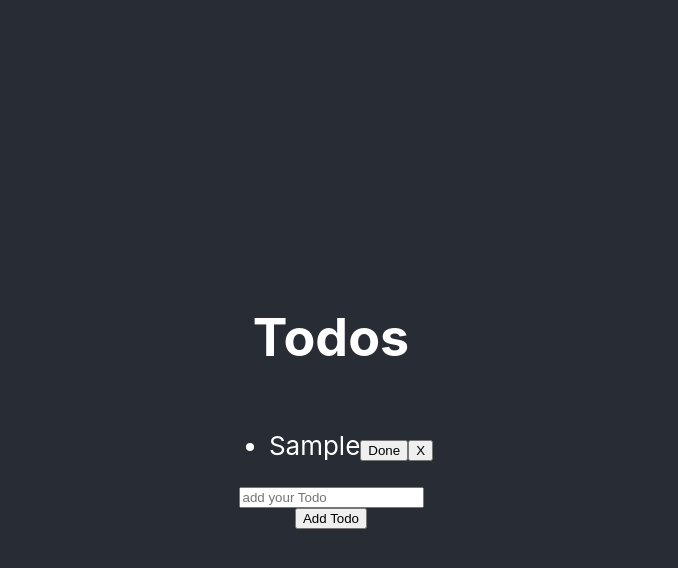
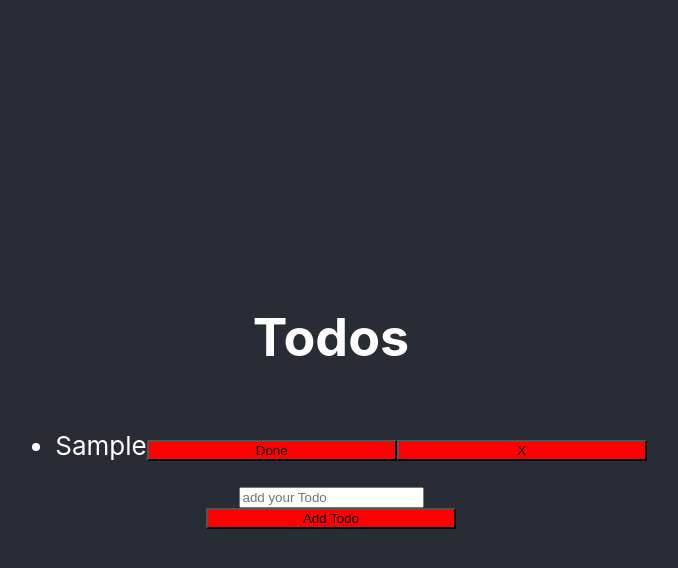
Before and after one commit to ARRIOLALEO/todos2022, a React (Create React App) app: page / in a window 1280 px wide. Both pictures are taken after typing "Sample" into the empty fields and a click on the button "Add Todo". Shown: the top 568 px of the page, without its empty margins (309-987 px from the left). Built offline with nearby package versions, Linux system fonts and the light colour scheme.

Commit message:
chore: testing

```diff
--- /dev/null
+++ b/src/components/Todo.jsx
@@ -0,0 +1,3 @@
+export default function Todo({todo}){
+    return(<>{todo}</>)
+}
--- a/src/components/Todos.jsx
+++ b/src/components/Todos.jsx
@@ -5,20 +5,37 @@ export default class Todos extends Component{
         super();
         this.state ={
             todos:[],
-            actualTodo :"" // {value:"",isDone:false, dueDate:date,subTodos:[]}
+            actualTodo :{value:"",isDone:false} // {value:"",isDone:false, dueDate:date,subTodos:[]}
         }
     }
     // CRUD
 
     render(){
+        const btn={
+        width:"250px",
+        backgroundColor:'red'
+        }
+        const done ={
+            textDecoration: "line-through"
+        }
         return(
             <>
             <h1>Todos</h1>
             <ul>
                 {
                     this.state.todos.map((todo,index)=>{
-                        return(<li key={todo+index}>{todo}<button>Done</button>
-                        <button onClick={()=>{
+                        return(<li key={todo+index} >
+                            <span style={todo.isDone ? done : {}} >{todo.value}</span>
+                            <button style={btn} onClick={()=> {
+                                // we copy the state
+                                // we change the index
+                                // than we update our state
+                                const copy = [...this.state.todos]
+                                copy[index].isDone = true
+                                console.log(copy)
+                                this.setState({todos:copy})
+                                }}>Done</button>
+                        <button style={btn} onClick={()=>{
                             const copyTodos =[...this.state.todos]
                             copyTodos.splice(index,1)
                             this.setState({todos:copyTodos})
@@ -27,11 +44,12 @@ export default class Todos extends Component{
                     })
                 }
             </ul>
-            <input type="text" className='input' placeholder="add your Todo" value={this.state.actualTodo} onChange={(e)=>{this.setState({actualTodo:e.target.value})}}/>
-            <button onClick={()=>{
+            <input type="text" className='input' placeholder="add your Todo" value={this.state.actualTodo.value} onChange={(e)=>{this.setState({actualTodo:{value:e.target.value,isDone:false}})}}/>
+
+            <button style={btn} onClick={()=>{
                 // not accept duplicate todos
                 this.setState({todos:[this.state.actualTodo,...this.state.todos]})
-                this.setState({actualTodo:""})
+                this.setState({actualTodo:{value:"",isDone:false}})
             }}>Add Todo</button>
             </>
         )
```
